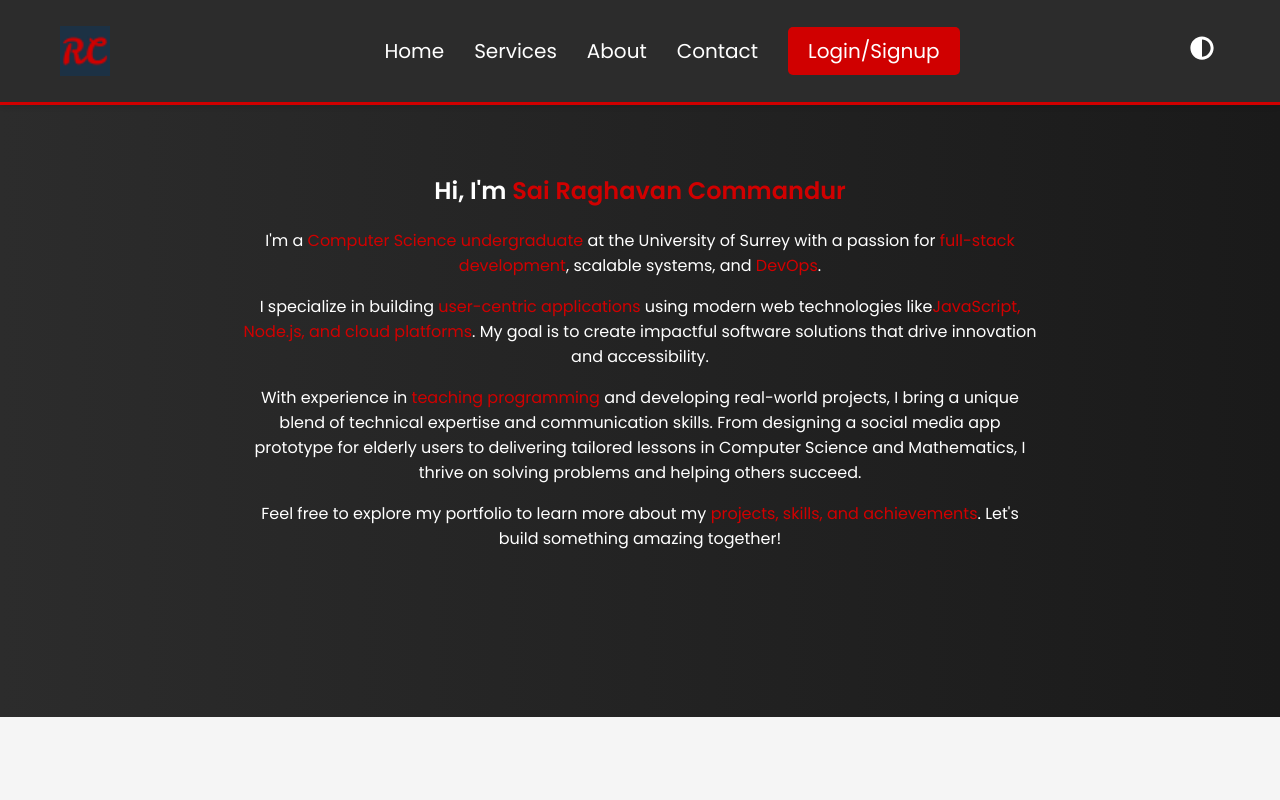
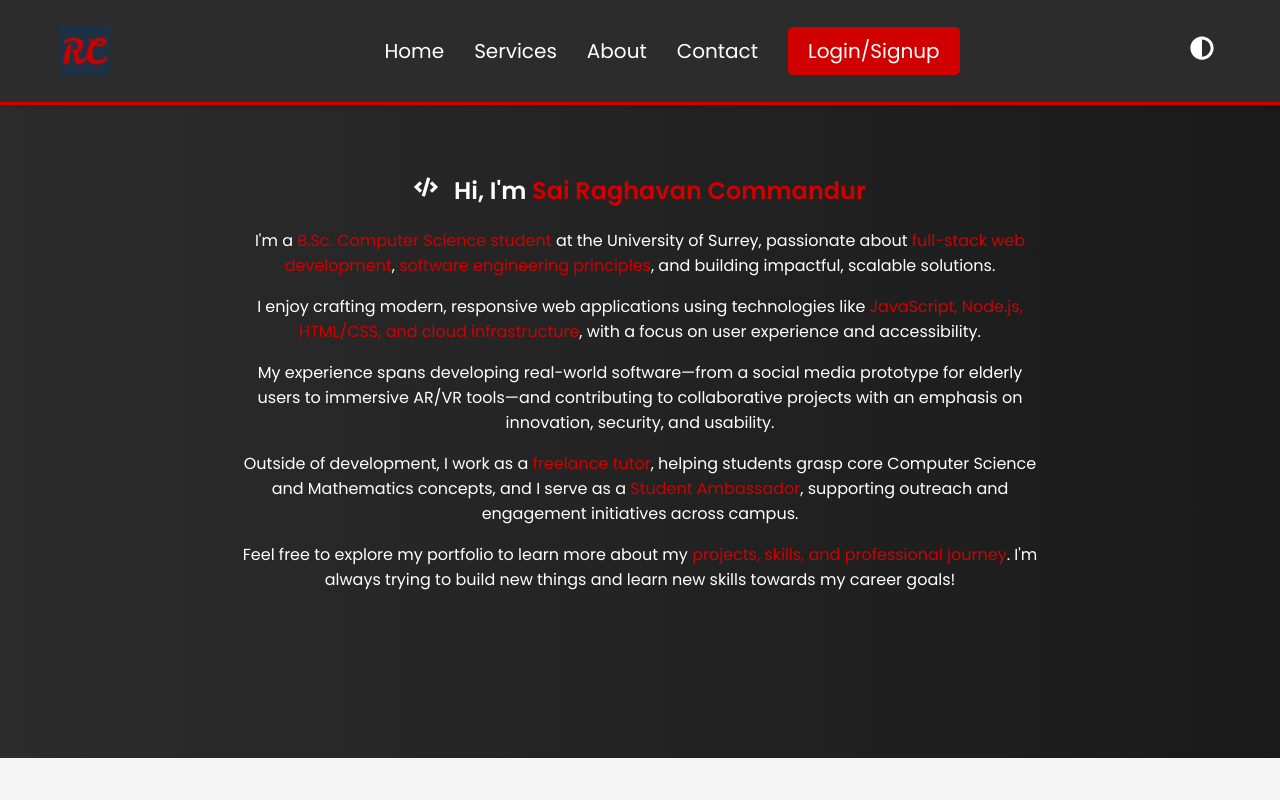
Before and after one commit to rxghavc/portfolio-website, a React (Create React App) app: page / in a window 1280 px wide. Shown: the top 800 px of the page. Built offline with nearby package versions, Linux system fonts and the light colour scheme; the HTML template or start-up script is replaced by a standard one.

Commit message:
added functionality for themeToggle and fixed the hero section

```diff
--- a/public/index.html
+++ b/public/index.html
@@ -6,6 +6,7 @@
     <meta name="theme-color" content="#000000" />
     <meta name="description" content="Sai Raghavan Commandur - Portfolio" />
     <title>Sai Raghavan Commandur - Portfolio</title>
+    <link id="favicon" rel="icon" href="/favicon.ico" />
   </head>
   <body>
     <noscript>You need to enable JavaScript to run this app.</noscript>
--- a/src/App.js
+++ b/src/App.js
@@ -1,23 +1,31 @@
 import React, { useState, useEffect } from 'react';
+import './App.css';
 import Header from './components/Header';
 import Hero from './components/Hero';
 import Services from './components/Services';
 import About from './components/About';
 import Contact from './components/Contact';
 import Footer from './components/Footer';
-import './App.css';
 
 function App() {
-  const [darkMode, setDarkMode] = useState(false);
+  // State to manage dark mode
+  const [isDarkMode, setIsDarkMode] = useState(false);
+
+  // Function to toggle dark mode
+  const toggleTheme = () => {
+    setIsDarkMode((prevMode) => !prevMode);
+
+    // Add or remove the dark mode class on the body element
+    if (!isDarkMode) {
+      document.body.classList.add('dark-mode');
+      document.getElementById('favicon').setAttribute('href', '/favicon-dark.ico'); // Set dark mode favicon
+    } else {
+      document.body.classList.remove('dark-mode');
+      document.getElementById('favicon').setAttribute('href', '/favicon.ico'); // Set light mode favicon
+    }
+  };
 
   useEffect(() => {
-    // Apply dark mode class to body
-    if (darkMode) {
-      document.body.classList.add('dark-mode');
-    } else {
-      document.body.classList.remove('dark-mode');
-    }
-
     // Initialize fade-in animations
     const fadeInElements = document.querySelectorAll('.fade-in');
     fadeInElements.forEach(element => {
@@ -49,15 +57,11 @@ function App() {
         button.removeEventListener('mouseleave', () => {});
       });
     };
-  }, [darkMode]);
-
-  const toggleTheme = () => {
-    setDarkMode(!darkMode);
-  };
+  }, [isDarkMode]);
 
   return (
     <div className="App">
-      <Header toggleTheme={toggleTheme} />
+      <Header toggleTheme={toggleTheme} isDarkMode={isDarkMode} />
       <Hero />
       <Services />
       <About />
--- a/src/components/Contact.css
+++ b/src/components/Contact.css
@@ -58,5 +58,5 @@
   }
 
   body.dark-mode .contact-buttons .button-3d:hover {
-    color: #204199;
+    color: #4AF626;
   }
--- a/src/components/Header.css
+++ b/src/components/Header.css
@@ -12,7 +12,7 @@ header {
   }
 
   body.dark-mode header {
-    border-bottom-color: #204199;
+    border-bottom-color: #4AF626;
   }
 
   nav {
@@ -59,7 +59,7 @@ header {
   }
 
   body.dark-mode .nav-links li a:hover {
-    color: #204199;
+    color: #4AF626;
   }
 
   #themeToggle {
@@ -84,7 +84,7 @@ header {
   }
 
   body.dark-mode .header-line {
-    background-color: #204199;
+    background-color: #4AF626;
   }
 
   .login-signup-button {
@@ -103,12 +103,12 @@ header {
   }
 
   body.dark-mode .login-signup-button {
-    background-color: #204199;
+    background-color: #4AF626;
     color: white;
   }
 
   body.dark-mode .login-signup-button:hover {
-    background-color: #092369;
+    background-color: #4AF626;
     color: white;
   }
 
--- a/src/components/Header.js
+++ b/src/components/Header.js
@@ -2,10 +2,11 @@ import React, { useState } from 'react';
 import './Header.css';
 import { FaAdjust } from 'react-icons/fa';
 
-// Use an absolute path for the logo
-const logo = '/assets/images/logo.png';
+// Define paths for both light and dark mode logos
+const lightLogo = '/assets/images/logo.png';
+const darkLogo = '/assets/images/logo-dark.png';
 
-const Header = ({ toggleTheme }) => {
+const Header = ({ toggleTheme, isDarkMode }) => {
   const [activeLink, setActiveLink] = useState('home');
 
   const handleNavClick = (section) => {
@@ -26,7 +27,12 @@ const Header = ({ toggleTheme }) => {
       <header>
         <nav>
           <div className="logo">
-            <img src={logo} alt="TheSTEMTutorNetwork Logo" className="logo-image" />
+            {/* Conditionally render the logo based on the theme */}
+            <img
+              src={isDarkMode ? darkLogo : lightLogo}
+              alt="TheSTEMTutorNetwork Logo"
+              className="logo-image"
+            />
           </div>
           <ul className="nav-links">
             <li><a href="#home" onClick={() => handleNavClick('home')} className={activeLink === 'home' ? 'active' : ''}>Home</a></li>
--- a/src/components/Hero.css
+++ b/src/components/Hero.css
@@ -12,3 +12,37 @@
     max-width: 800px;
     margin: 0 auto;
   }
+
+  .horizontal-spin-icon {
+    display: inline-block;
+    margin-right: 10px;
+    animation: horizontalSpinBounce 3s ease-in-out infinite;
+    transform-origin: center center;
+  }
+
+  @keyframes horizontalSpinBounce {
+    0%, 100% {
+      transform:
+        translateX(0)
+        rotateY(0deg)
+        scale(1);
+    }
+    25% {
+      transform:
+        translateX(10px)
+        rotateY(90deg)
+        scale(1.1);
+    }
+    50% {
+      transform:
+        translateX(0)
+        rotateY(180deg)
+        scale(1);
+    }
+    75% {
+      transform:
+        translateX(-10px)
+        rotateY(270deg)
+        scale(1.1);
+    }
+  }
--- a/src/components/Hero.js
+++ b/src/components/Hero.js
@@ -1,28 +1,31 @@
 import React from 'react';
 import './Hero.css';
+import { FaCode } from 'react-icons/fa';
 
 const Hero = () => {
   return (
     <section className="hero" id="home">
       <div className="hero-content fade-in">
-        <h1>Hi, I'm <span className="highlight">Sai Raghavan Commandur</span></h1>
+        <h1>
+            <FaCode className="horizontal-spin-icon" /> Hi, I'm{' '}
+            <span className="highlight">Sai Raghavan Commandur</span>
+        </h1>
         <p>
-          I'm a <span className="highlight">Computer Science undergraduate</span> at the University of Surrey with a passion for
-          <span className="highlight"> full-stack development</span>, scalable systems, and <span className="highlight">DevOps</span>.
+          I'm a <span className="highlight">B.Sc. Computer Science student</span> at the University of Surrey, passionate about
+          <span className="highlight"> full-stack web development</span>, <span className="highlight"> software engineering principles</span>, and building impactful, scalable solutions.
         </p>
         <p>
-          I specialize in building <span className="highlight">user-centric applications</span> using modern web technologies like
-          <span className="highlight">JavaScript, Node.js, and cloud platforms</span>. My goal is to create impactful software solutions
-          that drive innovation and accessibility.
+          I enjoy crafting modern, responsive web applications using technologies like
+          <span className="highlight"> JavaScript, Node.js, HTML/CSS, and cloud infrastructure</span>, with a focus on user experience and accessibility.
         </p>
         <p>
-          With experience in <span className="highlight">teaching programming</span> and developing real-world projects, I bring a unique
-          blend of technical expertise and communication skills. From designing a social media app prototype for elderly users to
-          delivering tailored lessons in Computer Science and Mathematics, I thrive on solving problems and helping others succeed.
+          My experience spans developing real-world software—from a social media prototype for elderly users to immersive AR/VR tools—and contributing to collaborative projects with an emphasis on innovation, security, and usability.
         </p>
         <p>
-          Feel free to explore my portfolio to learn more about my <span className="highlight">projects, skills, and achievements</span>.
-          Let's build something amazing together!
+          Outside of development, I work as a <span className="highlight">freelance tutor</span>, helping students grasp core Computer Science and Mathematics concepts, and I serve as a <span className="highlight">Student Ambassador</span>, supporting outreach and engagement initiatives across campus.
+        </p>
+        <p>
+          Feel free to explore my portfolio to learn more about my <span className="highlight">projects, skills, and professional journey</span>. I'm always trying to build new things and learn new skills towards my career goals!
         </p>
       </div>
     </section>
--- a/src/components/Services.css
+++ b/src/components/Services.css
@@ -46,12 +46,12 @@
   }
 
   body.dark-mode .card:hover {
-    box-shadow: 0 12px 24px rgba(0, 0, 0, 0.15), 0 0 10px #204199, 0 0 25px #204199, 0 0 35px #204199;
+    box-shadow: 0 12px 24px rgba(0, 0, 0, 0.15), 0 0 10px #4AF626, 0 0 25px #4AF626, 0 0 35px #4AF626;
     background-color: #242424;
   }
 
   body.dark-mode .card i {
-    color: #204199;
+    color: #4AF626;
   }
 
   @media (max-width: 768px) {
--- a/src/index.css
+++ b/src/index.css
@@ -28,7 +28,7 @@ body.dark-mode {
 }
 
 body.dark-mode .highlight {
-  color: #204199;
+  color: #4AF626;
 }
 
 @keyframes fadeIn {
```
Also changed, not shown: public/assets/images/logo-dark.png (added), 1 other file (tests, documents, lock files or other folders).
